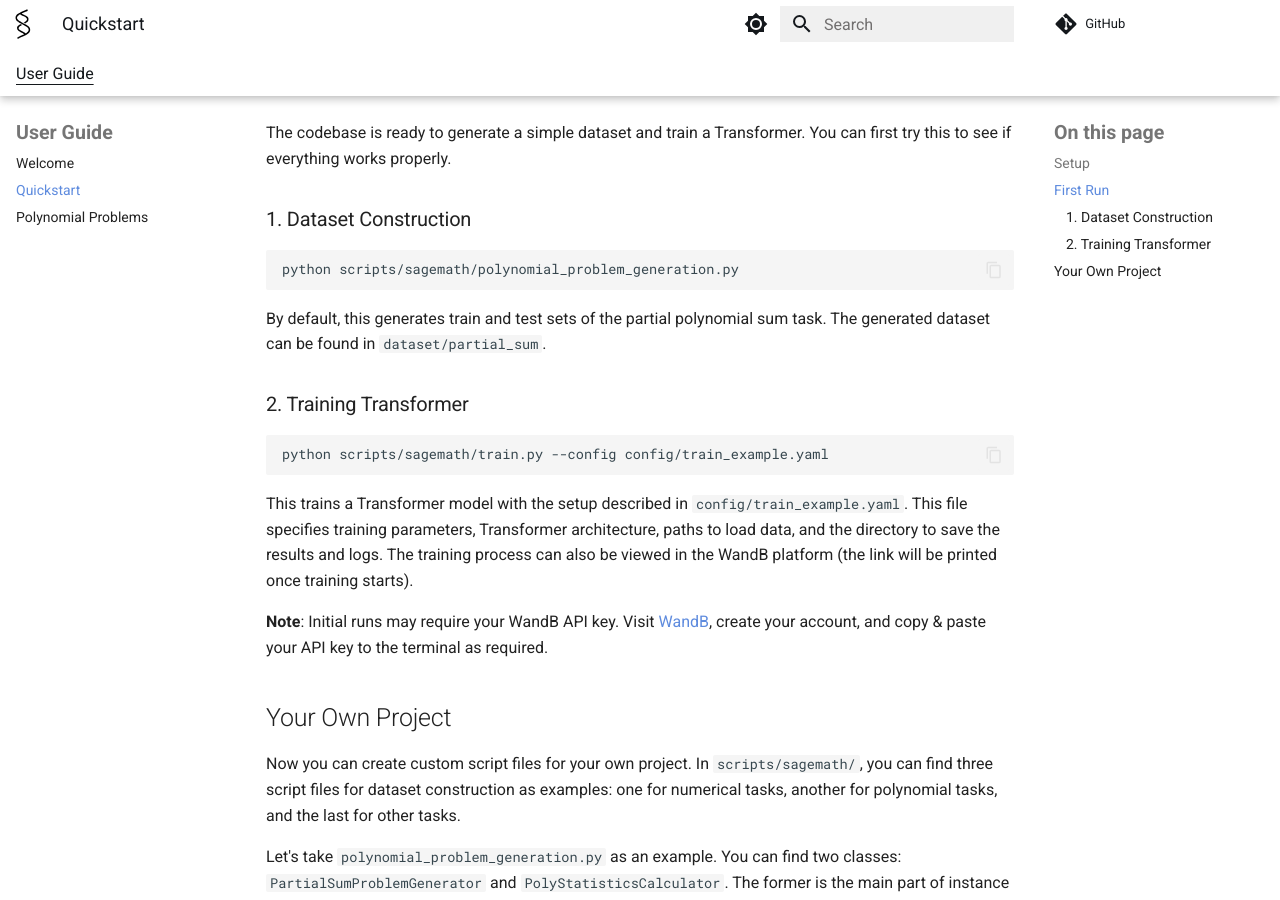
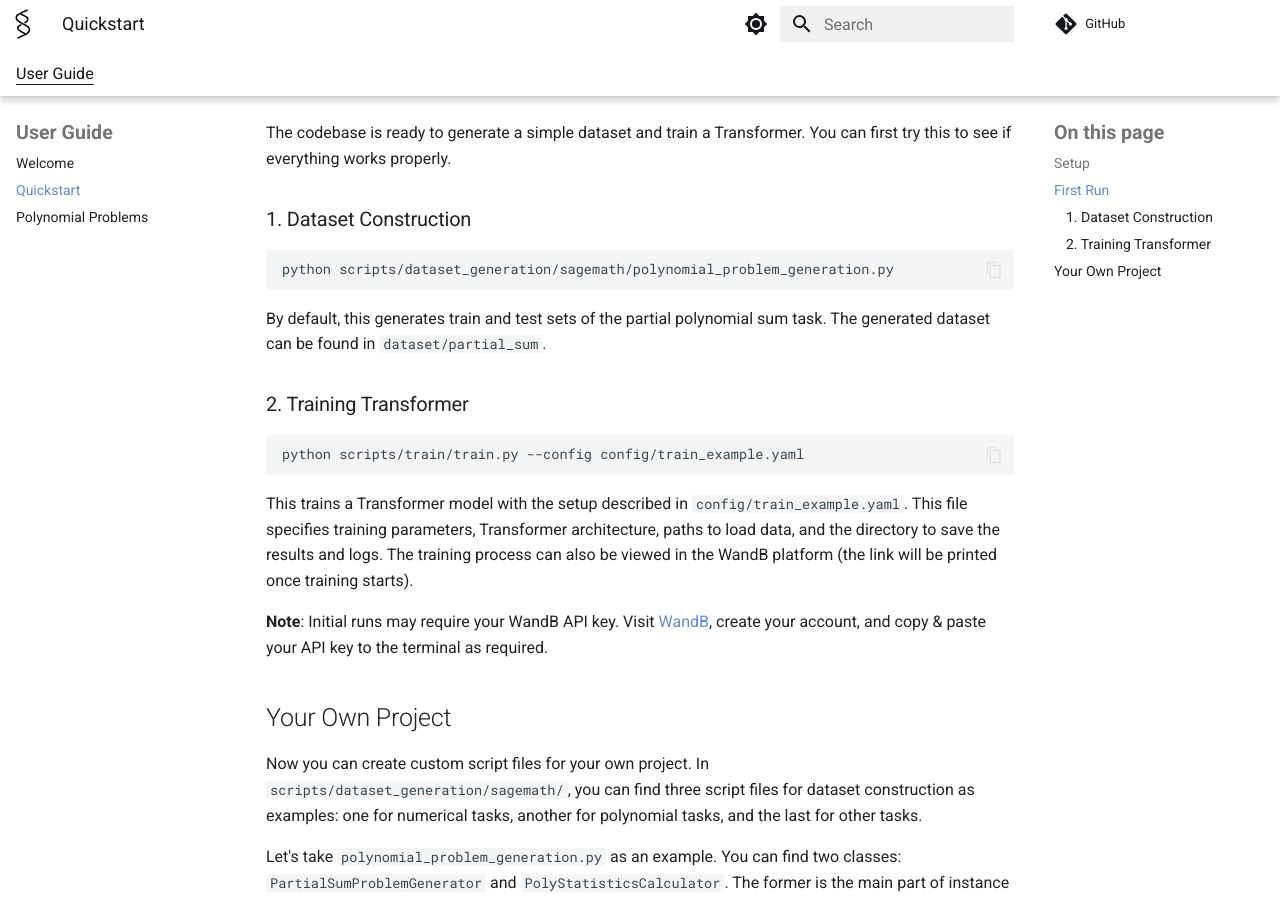
Before and after one commit to HiroshiKERA/calt-codebase, an MkDocs documentation site: the page built from docs/quickstart.md, in a window 1280 px wide and 900 px high, scrolled down 692 px. Built offline with MkDocs 1.6.1 and Material for MkDocs 9.7.7, drawn with Linux system fonts in a browser that asks for light colours; plug-ins that fetch from the network failed and are left out; comment, search, counter and statistics services are not loaded; the version menu is left out; some of the changed text lies outside the part shown.

Commit message:
update quickstart.md

````diff
--- a/docs/quickstart.md
+++ b/docs/quickstart.md
@@ -29,7 +29,7 @@ The codebase is ready to generate a simple dataset and train a Transformer. You
 ### 1. Dataset Construction
 
 ```bash
-python scripts/sagemath/polynomial_problem_generation.py
+python scripts/dataset_generation/sagemath/polynomial_problem_generation.py
 ```
 
 By default, this generates train and test sets of the partial polynomial sum task. The generated dataset can be found in `dataset/partial_sum`.
@@ -37,7 +37,7 @@ By default, this generates train and test sets of the partial polynomial sum tas
 ### 2. Training Transformer
 
 ```bash
-python scripts/sagemath/train.py --config config/train_example.yaml
+python scripts/train/train.py --config config/train_example.yaml
 ```
 
 This trains a Transformer model with the setup described in `config/train_example.yaml`. This file specifies training parameters, Transformer architecture, paths to load data, and the directory to save the results and logs. The training process can also be viewed in the WandB platform (the link will be printed once training starts).
@@ -46,7 +46,7 @@ This trains a Transformer model with the setup described in `config/train_exampl
 
 ## Your Own Project
 
-Now you can create custom script files for your own project. In `scripts/sagemath/`, you can find three script files for dataset construction as examples: one for numerical tasks, another for polynomial tasks, and the last for other tasks.
+Now you can create custom script files for your own project. In `scripts/dataset_generation/sagemath/`, you can find three script files for dataset construction as examples: one for numerical tasks, another for polynomial tasks, and the last for other tasks.
 
 Let's take `polynomial_problem_generation.py` as an example. You can find two classes: `PartialSumProblemGenerator` and `PolyStatisticsCalculator`. The former is the main part of instance generation, and the latter computes statistics of generated instances.
 
@@ -115,8 +115,8 @@ class GroebnerProblemGenerator:
 To train the Transformer model on the custom dataset, rewrite the path name and other dataset setup in `config/train_example.yaml`:
 
 ```yaml
-train_dataset_path: data/GB_problem/GF7_n=2/train_raw.txt
-test_dataset_path: data/GB_problem/GF7_n=2/test_raw.txt
+train_dataset_path: dataset/GB_problem/GF7_n=2/train_raw.txt
+test_dataset_path: dataset/GB_problem/GF7_n=2/test_raw.txt
 num_variables: 2
 max_degree: 14
 max_coeff: 10
````
